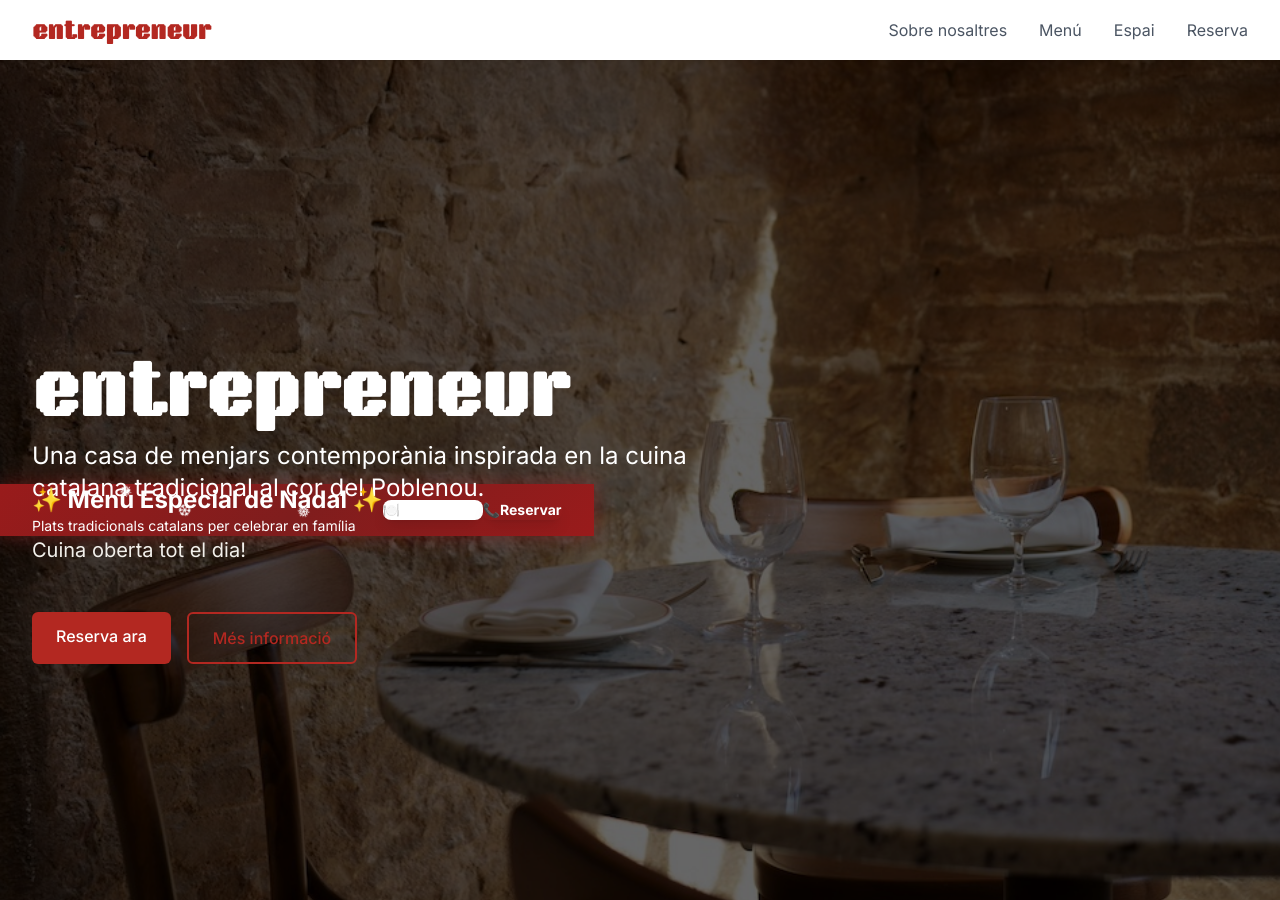
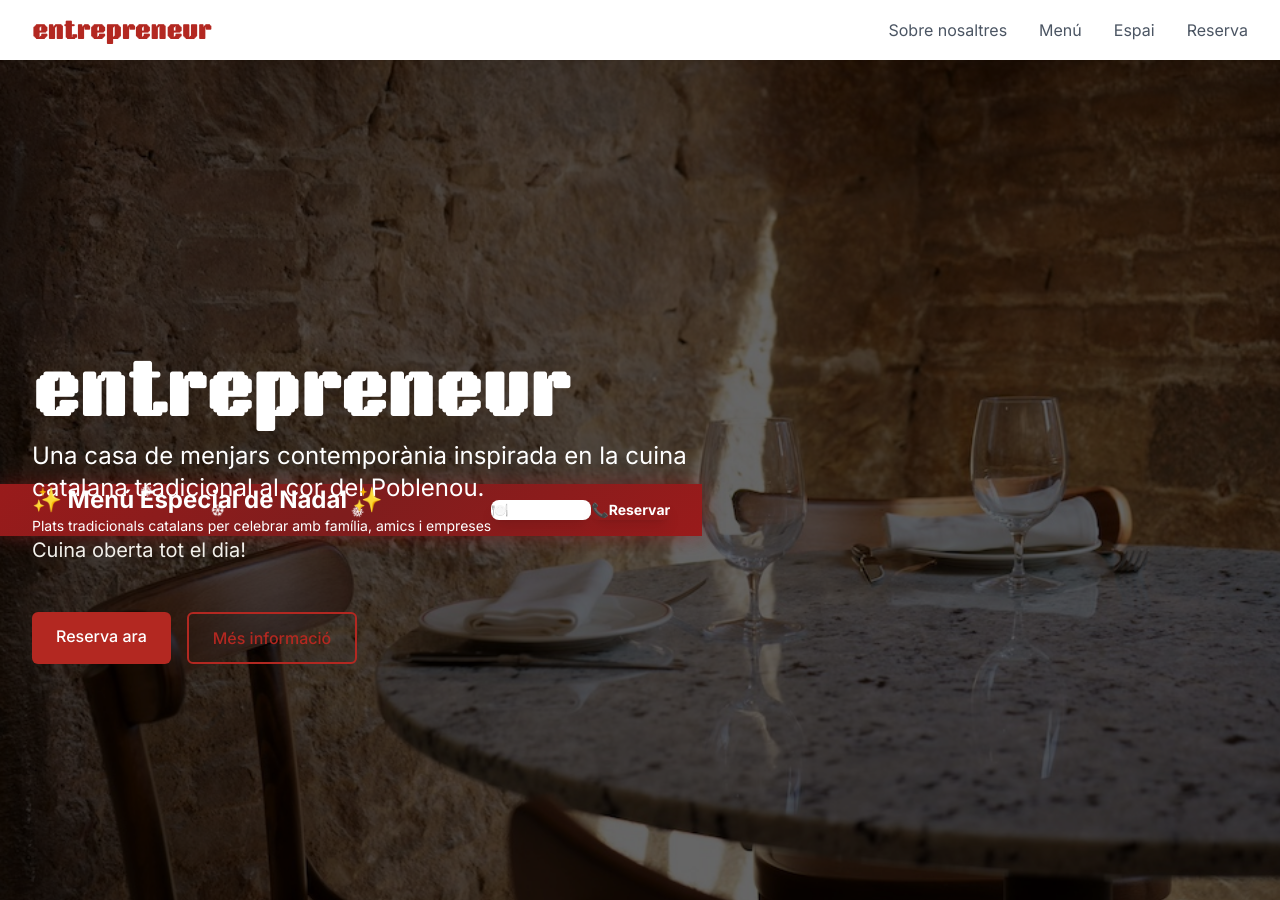
Before and after one commit to itnig-it/lentrepreneur, a Jekyll site: the page built from index.html, in a window 1280 px wide and 900 px high. Built offline with Jekyll 4.4.1, drawn with Linux system fonts in a browser that asks for light colours; some web fonts are replaced; comment, search, counter and statistics services are not loaded.

Commit message:
Actualizar descripción del menú navideño para ser más inclusivo
- Cambiado 'per celebrar en família' por 'per celebrar amb família, amics i empreses'
- Actualizado en catalán, inglés y español
- Texto más inclusivo que incluye celebraciones empresariales
- Actualizado tanto en el YAML como en el banner de la home
- Menú navideño para todo tipo de celebraciones

```diff
--- a/_data/menu_nadal.yml
+++ b/_data/menu_nadal.yml
@@ -1,7 +1,7 @@
 description:
-  ca: "Menú especial de Nadal amb plats tradicionals catalans i tocs contemporanis, elaborat amb ingredients frescos i de qualitat per celebrar les festes en família."
-  en: "Special Christmas menu with traditional Catalan dishes and contemporary touches, made with fresh, quality ingredients to celebrate the holidays with family."
-  es: "Menú especial de Navidad con platos tradicionales catalanes y toques contemporáneos, elaborado con ingredientes frescos y de calidad para celebrar las fiestas en familia."
+  ca: "Menú especial de Nadal amb plats tradicionals catalans i tocs contemporanis, elaborat amb ingredients frescos i de qualitat per celebrar les festes amb família, amics i empreses."
+  en: "Special Christmas menu with traditional Catalan dishes and contemporary touches, made with fresh, quality ingredients to celebrate the holidays with family, friends and companies."
+  es: "Menú especial de Navidad con platos tradicionales catalanes y toques contemporáneos, elaborado con ingredientes frescos y de calidad para celebrar las fiestas con familia, amigos y empresas."
 
 menu:
   areas:
--- a/index.html
+++ b/index.html
@@ -45,7 +45,7 @@
           <div class="flex items-center space-x-4 mb-4 md:mb-0">
             <div>
               <h3 class="text-xl md:text-2xl font-bold text-yellow-200">✨ Menú Especial de Nadal ✨</h3>
-              <p class="text-sm md:text-base text-yellow-100">Plats tradicionals catalans per celebrar en família</p>
+              <p class="text-sm md:text-base text-yellow-100">Plats tradicionals catalans per celebrar amb família, amics i empreses</p>
             </div>
           </div>
           <div class="flex flex-col sm:flex-row gap-3">
```
